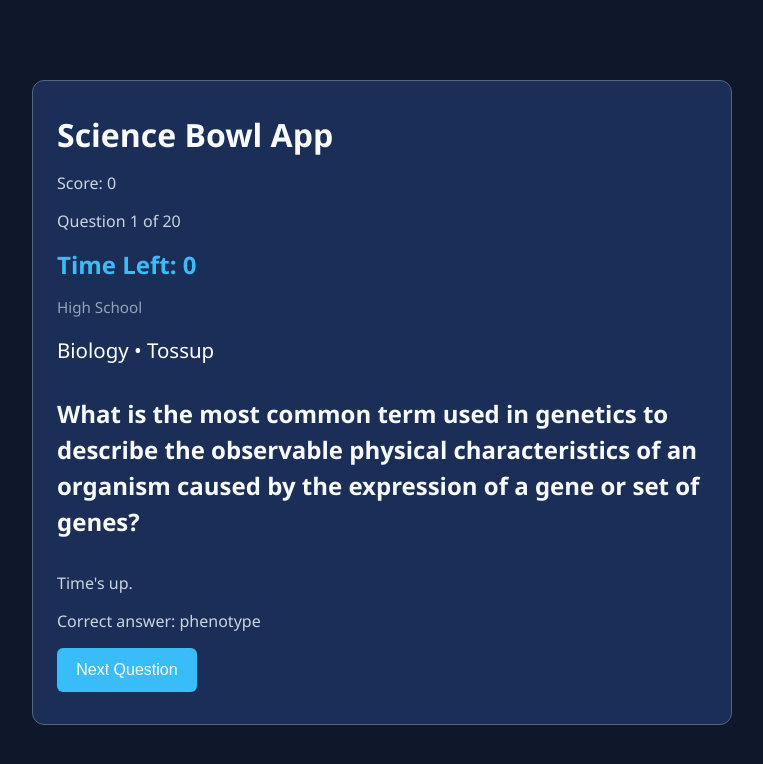
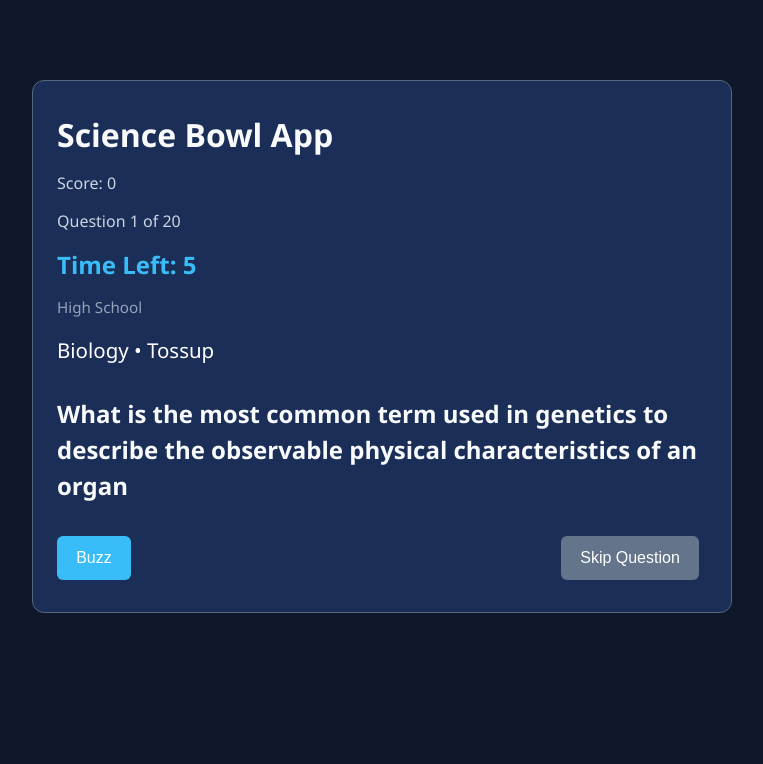
Before and after one commit to codeCrafter10-alt/science-bowl-practice-app, a React (Vite) app: page / in a window 1280 px wide. Shown: the top 764 px of the page, without its empty margins (258-1021 px from the left). Built offline with nearby package versions, Linux system fonts and the light colour scheme.

Commit message:
feat: add typewriter effect for question

```diff
--- a/src/App.jsx
+++ b/src/App.jsx
@@ -13,13 +13,37 @@ function App() {
   const [answerTimeLeft, setAnswerTimeLeft] = useState(3);
   const [lastAnswerCorrect, setLastAnswerCorrect] = useState(false);
   const [isProcessing, setIsProcessing] = useState(false);
+  const [isRenderingQuestion, setIsRenderingQuestion] = useState(true);
+  const [displayedQuestion, setDisplayedQuestion] = useState("");
 
   useEffect(() => {
     resetTimers();
   }, [currentQuestionId]);
 
   useEffect(() => {
-    if (phase !== "reading" || timeLeft <= 0 || !currentQuestion) {
+    if (!currentQuestion) return;
+
+    setIsRenderingQuestion(true);
+    setDisplayedQuestion("");
+
+    let charIndex = 0;
+    const fullText = currentQuestion.question;
+
+    const renderInterval = setInterval(() => {
+      if (charIndex < fullText.length) {
+        setDisplayedQuestion(fullText.substring(0, charIndex + 1));
+        charIndex++;
+      } else {
+        clearInterval(renderInterval);
+        setIsRenderingQuestion(false);
+      }
+    }, 50);
+
+    return () => clearInterval(renderInterval);
+  }, [currentQuestion]);
+
+  useEffect(() => {
+    if (phase !== "reading" || timeLeft <= 0 || !currentQuestion || isRenderingQuestion) {
       return;
     }
 
@@ -28,10 +52,10 @@ function App() {
     }, 1000)
 
     return () => clearTimeout(timer);
-  }, [timeLeft, currentQuestion, phase])
+  }, [timeLeft, currentQuestion, phase, isRenderingQuestion])
 
   useEffect(() => {
-    if (timeLeft > 0 || phase !== "reading" || !currentQuestion) {
+    if (timeLeft > 0 || phase !== "reading" || !currentQuestion || isRenderingQuestion) {
       return;
     }
 
@@ -40,7 +64,7 @@ function App() {
     setLastAnswerCorrect(false);
     setAnswer("");
     setPhase("feedback");
-  }, [timeLeft, phase, currentQuestion]);
+  }, [timeLeft, phase, currentQuestion, isRenderingQuestion]);
 
   useEffect(() => {
     if (phase !== "buzzed" || answerTimeLeft <= 0) {
@@ -68,7 +92,7 @@ function App() {
 
   useEffect(() => {
     function handleKeyPress(e) {
-      if (isProcessing) return;
+      if (isProcessing || isRenderingQuestion) return;
 
       if (e.key === "Enter" && phase === "feedback") {
         handleNextQuestion();
@@ -80,7 +104,7 @@ function App() {
 
     window.addEventListener("keydown", handleKeyPress);
     return () => window.removeEventListener("keydown", handleKeyPress);
-  }, [phase, currentQuestion, lastAnswerCorrect, isProcessing]);
+  }, [phase, currentQuestion, lastAnswerCorrect, isProcessing, isRenderingQuestion]);
 
   function resetTimers(question = currentQuestion) {
     if (!question) return;
@@ -90,7 +114,7 @@ function App() {
   }
 
   function handleBuzz() {
-    if (phase !== "reading" || isProcessing) {
+    if (phase !== "reading" || isProcessing || isRenderingQuestion) {
       return;
     }
 
@@ -227,7 +251,7 @@ function App() {
       </p>
 
       <h2>
-        {currentQuestion.question}
+        {displayedQuestion}
       </h2>
 
       {feedback && (
@@ -245,7 +269,7 @@ function App() {
 
       {phase === "reading" && (
         <div>
-          <button className = "button-primary" onClick={handleBuzz}>
+          <button className = "button-primary" onClick={handleBuzz} disabled={isRenderingQuestion}>
             Buzz
           </button>
           <button className = "button-secondary" onClick={handleSkipQuestion}>
```
